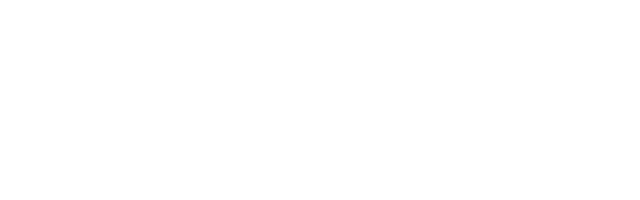
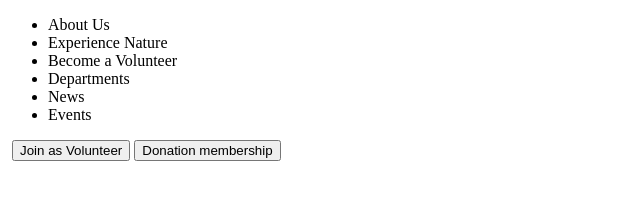
Before and after one commit to Vitasav/DN, a plain HTML site: page index.html in a window 1280 px wide. Shown: the whole page, without its empty margins (0-640 px from the left). Drawn offline with Linux system fonts and the light colour scheme.

Commit message:
navigation

```diff
--- a/index.html
+++ b/index.html
@@ -8,6 +8,21 @@
 </head>
 
 <body>
+    <nav>
+    <ul>
+        <li>About Us</li>
+        <li>Experience Nature</li>
+        <li>Become a Volunteer</li>
+        <li>Departments</li>
+        <li>News</li>
+        <li>Events</li>
+        </ul>
+    </nav>
+    <main>
+    <img src="" alt=""/>
+        <button>Join as Volunteer</button>
+        <button>Donation membership</button>
+    </main>
     <script src="script.js"></script>
 </body>
 </html>
```
